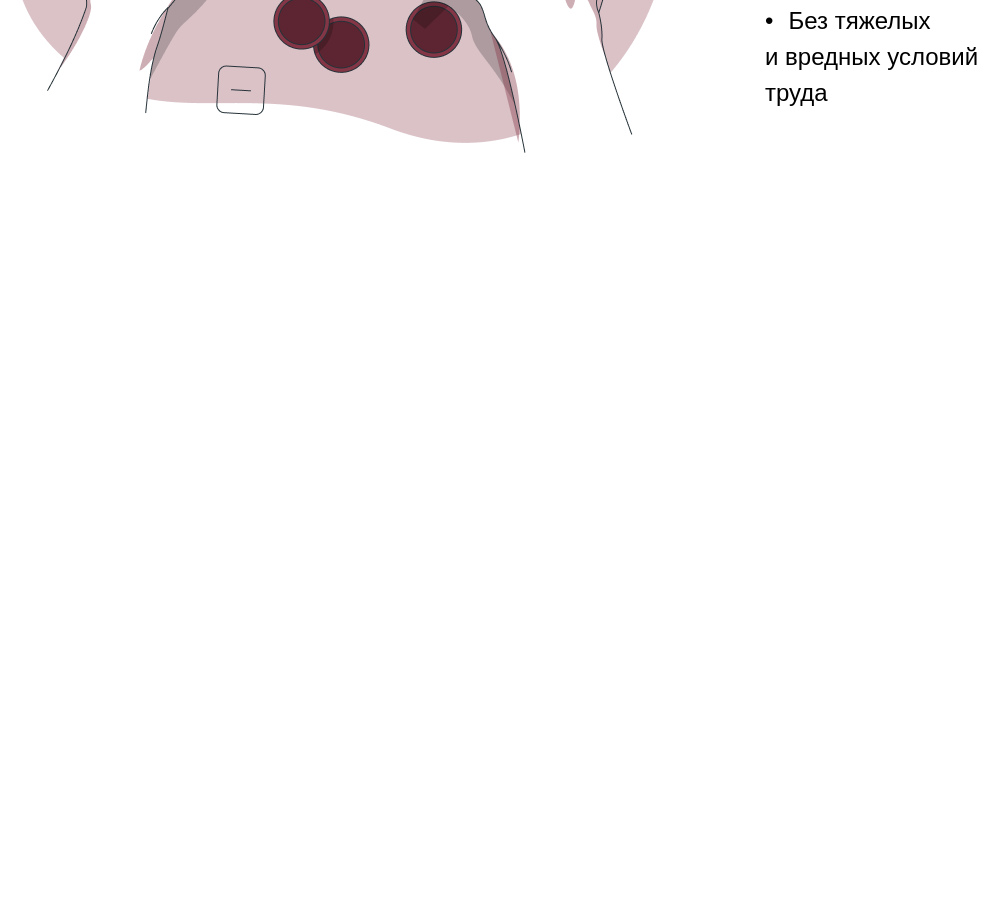
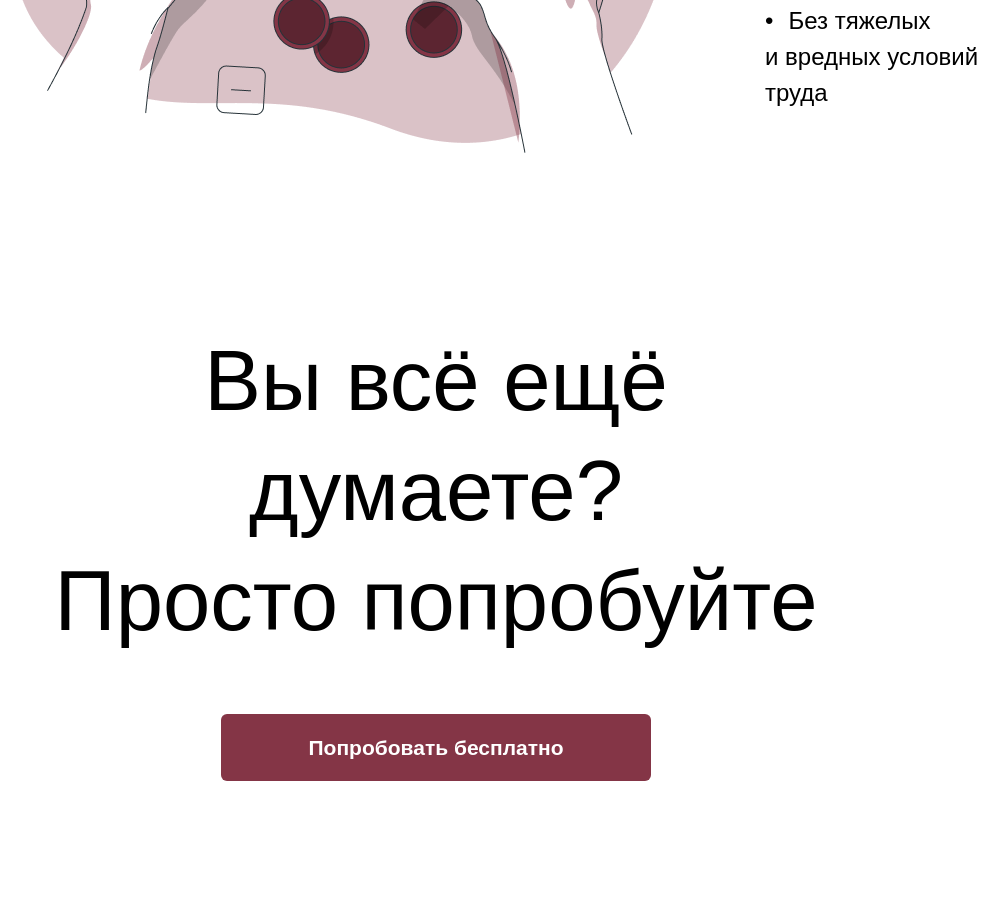
Before and after one commit to Sof-f/metrolog, a plain HTML site: page index.html in a window 1280 px wide. Shown: the part 10402-11301 px from the top of the page, without its empty margins (204-1212 px from the left). Before the commit the page ends 10728 px from the top, so only its background shows below. Drawn offline with nearby package versions, Linux system fonts and the light colour scheme; a web font is replaced by a local one.

Commit message:
try 100%

```diff
--- a/css/style.css
+++ b/css/style.css
@@ -683,6 +683,51 @@
 
 
 
+.try__content{
+    display: flex;
+    flex-direction: column;
+    gap: 58px;
+    padding: 0 229px 118px 229px;
+}
+
+.try__description{
+    text-align: center;
+}
+
+.try__title{
+    font-family: Arial;
+    font-weight: 400;
+    font-style: Regular;
+    font-size: 85px;
+    line-height: 110px;
+}
+
+.try__link{
+    align-items: center;
+    align-self: center;
+}
+
+.try__btn{
+    width: 420;
+    height: 72;
+    gap: 10px;
+    border-radius: 6px;
+    border-width: 1px;
+    padding: 10px;
+    background-color: #843546;
+    border: #6A3B45;
+    padding: 23px 88px;
+
+
+    color: #ffff;
+    font-weight: 600;
+    font-style: Semi Bold;
+    font-size: 21px;
+    line-height: 100%;
+}
+
+
+
 
 
 
--- a/index.html
+++ b/index.html
@@ -325,6 +325,18 @@
                 </div>
             </div>
         </section>
+
+        <section class="try">
+            <div class="try__content">
+                <div class="try__description">
+                    <h2 class="try__title">Вы всё ещё думаете?</h2>
+                    <h2 class="try__title">Просто попробуйте</h2>
+                </div>
+                <a class="try__link" href="#">
+                    <button class="try__btn">Попробовать бесплатно</button>
+                </a>
+            </div>
+        </section>
     </main>
 
     <footer></footer>
```
